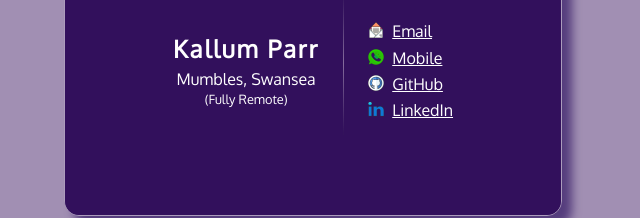
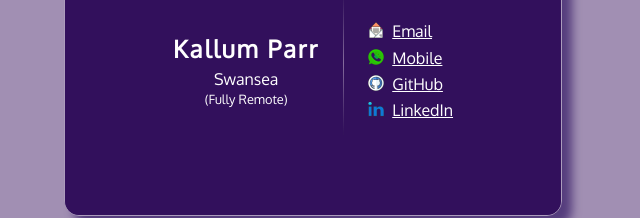
Before and after one commit to Kazumz/kallum-parr-2, a React (Create React App) app: page / in a window 1280 px wide. Shown: the part 554-772 px from the top of the page, without its empty margins (327-967 px from the left). Built offline with nearby package versions, Linux system fonts and the light colour scheme.

Commit message:
Update App.tsx

```diff
--- a/src/App.tsx
+++ b/src/App.tsx
@@ -42,7 +42,7 @@ function App() {
                     <div className="app__business-card-content">
                         <div>
                             <h2>Kallum Parr</h2>
-                            <p>Mumbles, Swansea</p>
+                            <p>Swansea</p>
                             <small>(Fully Remote)</small>
                         </div>
 
```
